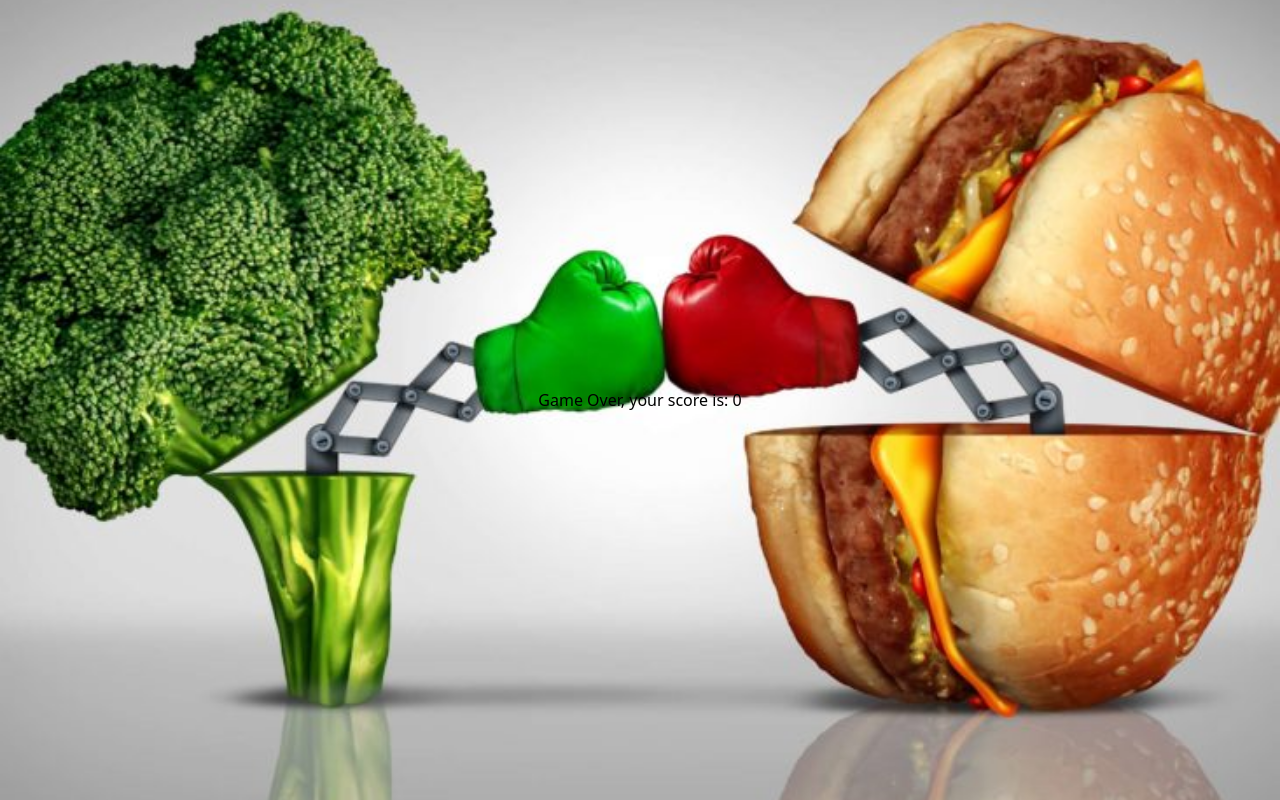
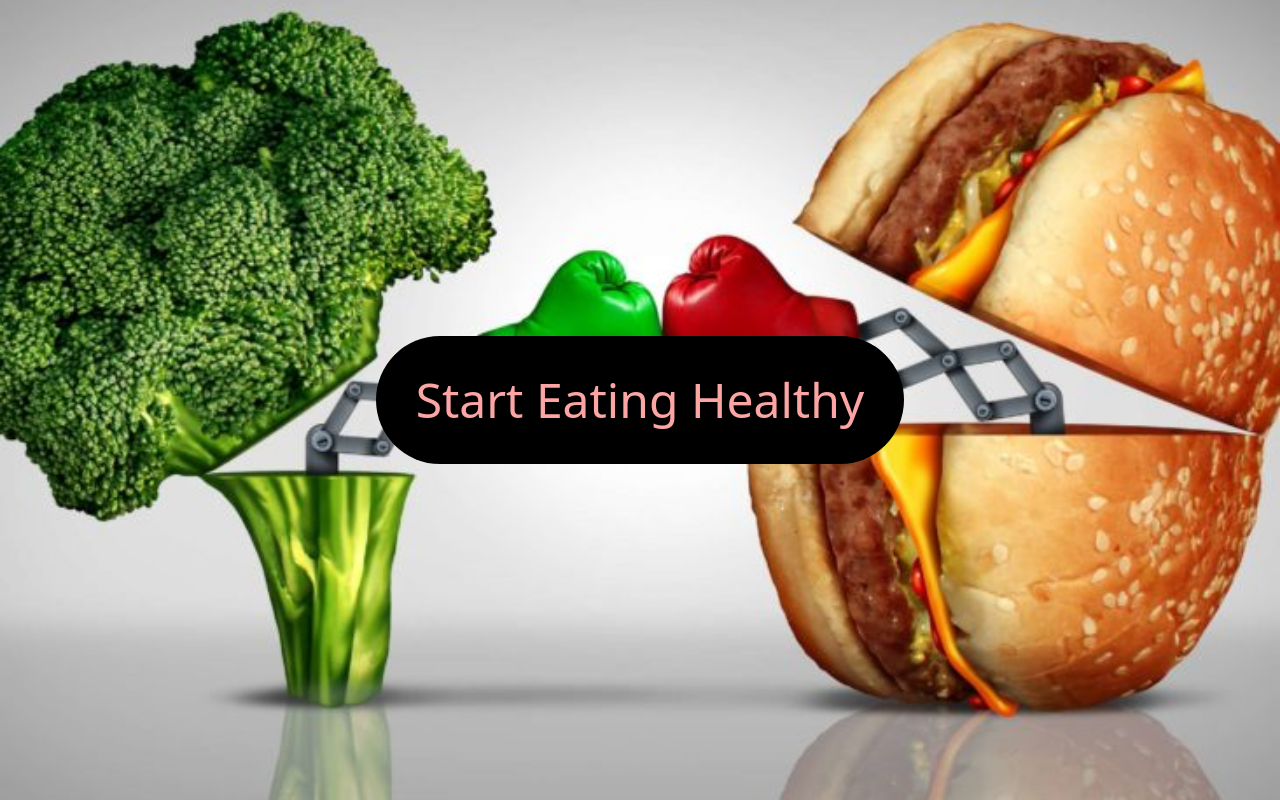
Before and after one commit to emerymastering/quadrangle-group-project, a React (Create React App) app: page /Denis in a window 1280 px wide. Built offline with nearby package versions, Linux system fonts and the light colour scheme.

Commit message:
adding start game button and some styling

```diff
--- a/src/pages/Denis.js
+++ b/src/pages/Denis.js
@@ -6,20 +6,17 @@ export const Denis = () => {
   const [points, setPoints] = useState(0);
   const [time, setTime] = useState(3);
   const [gameFinished, setGameFinished] = useState(false);
+  const [gameStart, setGameStart] = useState(false);
 
-  useEffect(() => {
-    const intervalId = setInterval(() => {
-      setShowComponent(!showComponent);
-    }, 2000);
-    return () => {
-      clearInterval(intervalId);
+  const onStartClick = () => {
+    setGameStart(true);
+    setGameFinished(false);
   };
-  }, [showComponent]);
-
   const shownFood = imagesFood[Math.floor(Math.random() * imagesFood.length)];
   const onClick = () => {
     setPoints(points + (shownFood.type === "v" ? 5 : -5));
     setShowComponent(!showComponent);
+    setGameStart(true);
   };
 
   useEffect(() => {
@@ -34,17 +31,49 @@ export const Denis = () => {
     };
   }, [time]);
 
+  useEffect(() => {
+    const intervalId = setInterval(() => {
+      setShowComponent(!showComponent);
+    }, 2000);
+    return () => {
+      clearInterval(intervalId);
+    };
+  }, [showComponent]);
+
   return (
-    <div className="flex items-center justify-center h-screen bg-[url('./images/vs.jpeg')] bg-center bg-cover">
-      {gameFinished ? (
-        <div>Game Over, your score is: {points}</div>
+    <div className="flex mx-auto justify-center h-screen bg-[url('./images/vs.jpeg')] bg-center bg-cover">
+      {!gameStart ? (
+        <button
+          onClick={() => onStartClick()}
+          className="bg-black text-5xl text-red-300 px-10 py-10 my-auto rounded-full"
+        >
+          Start Eating Healthy
+        </button>
       ) : (
-        <div>
-          <div>Score:{points}</div>
-          {"_"}
-          <div>Time:{time}</div>
+        <div className="my-auto">
+          {gameFinished && gameStart ? (
+            <div className="flex flex-col">
+              <div className="bg-black animate-pulse text-5xl text-red-300 px-10 py-10 rounded-full">
+                Game Over, you scored {points} health points
+              </div>
+              <button
+                onClick={() => window.location.reload(false)}
+                className="bg-black text-5xl text-red-300 py-10 mx-40 mt-4 rounded-full"
+              >
+                Start Again
+              </button>
+            </div>
+          ) : (
+            <div className="flex flex-col mt-0">
+              <div className="px-10 bg-black text-5xl text-red-300 py-10 mx-40 mt-4 rounded-full">
+                Health points: {points}
+              </div>
+
+              <div className="px-10 bg-black text-5xl text-red-300 py-10 mx-40 mt-4 mb-20 rounded-full text-center">
+                Time: {time} sec
+              </div>
               {
-            <div>
+                <div className="max-h-10 mx-auto">
                   <img
                     src={shownFood.image}
                     className="max-w-xs h-auto rounded-full"
@@ -56,5 +85,7 @@ export const Denis = () => {
             </div>
           )}
         </div>
+      )}
+    </div>
   );
 };
--- a/src/pages/images.js
+++ b/src/pages/images.js
@@ -2,10 +2,12 @@ import food1 from "../images/foods/1.jpg";
 import food2 from "../images/foods/2.jpg";
 import food3 from "../images/foods/3.jpg";
 import food4 from "../images/foods/4.jpg";
+import food5 from "../images/foods/5.jpg";
 
 export const imagesFood = [
   { image: food1, type: "v" },
   { image: food2, type: "m" },
   { image: food3, type: "v" },
   { image: food4, type: "v" },
+  { image: food5, type: "m" },
 ];
```
Also changed, not shown: src/images/foods/5.jpg (added). Lines whose indentation alone changed are shown as unchanged.
